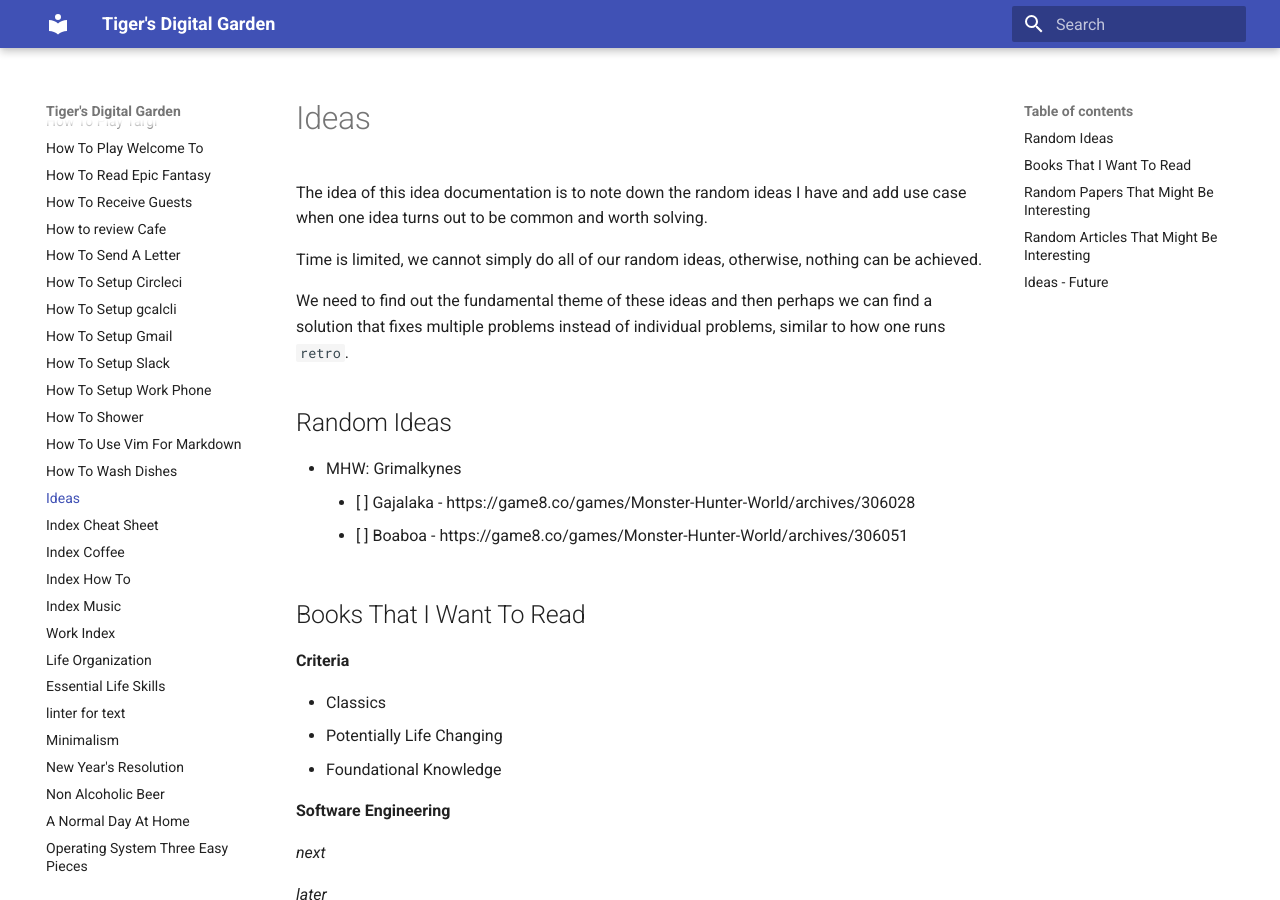
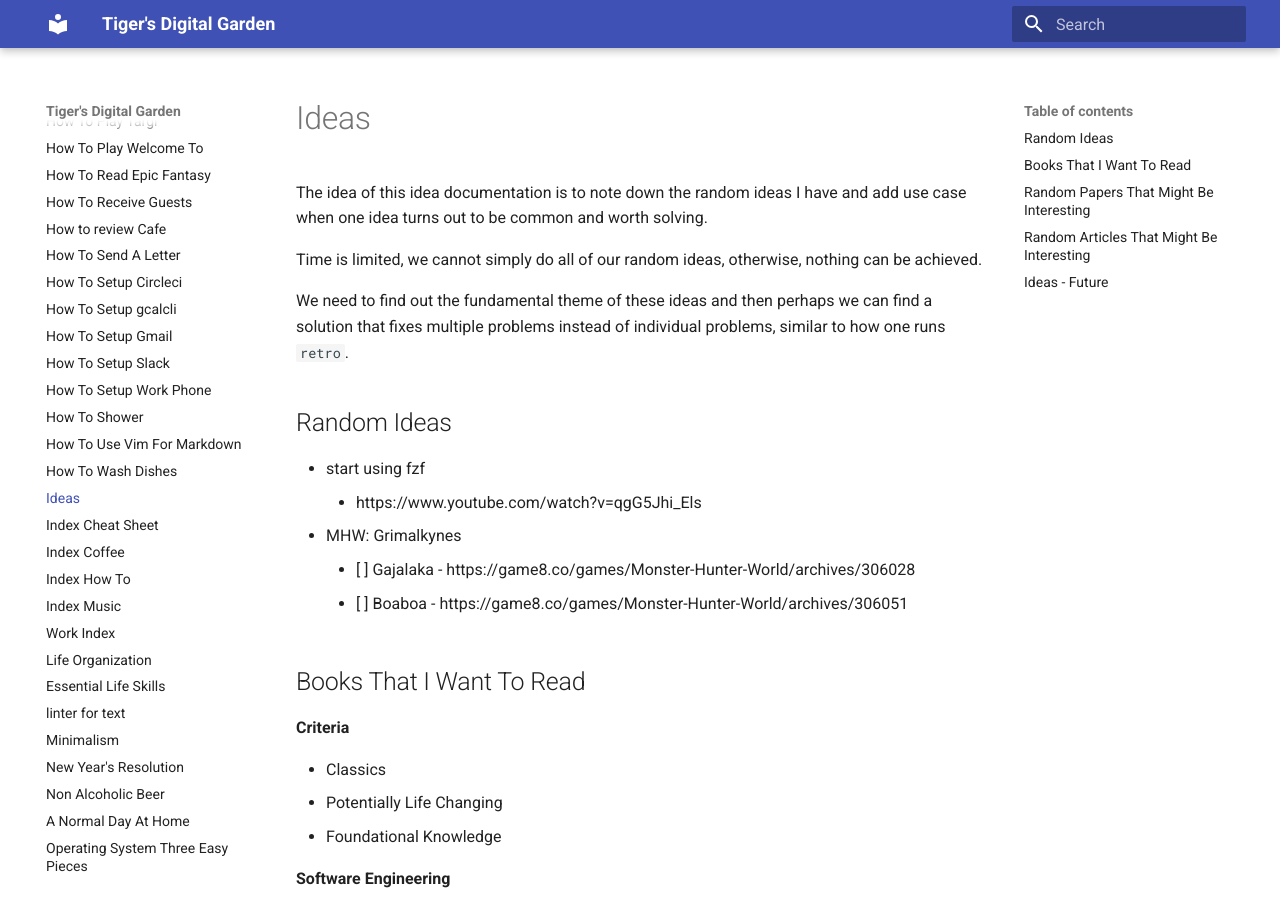
Before and after one commit to ynotstartups/notes, an MkDocs documentation site: the page built from notes/ideas.md, in a window 1280 px wide and 900 px high. Built offline with MkDocs 1.6.1 and Material for MkDocs 9.7.7, drawn with Linux system fonts in a browser that asks for light colours.

Commit message:
add idea

```diff
--- a/notes/ideas.md
+++ b/notes/ideas.md
@@ -8,6 +8,8 @@ We need to find out the fundamental theme of these ideas and then perhaps we can
 
 ## Random Ideas
 
+- start using fzf
+  - https://www.youtube.com/watch?v=qgG5Jhi_Els
 - MHW: Grimalkynes
   - [ ] Gajalaka - https://game8.co/games/Monster-Hunter-World/archives/306028
   - [ ] Boaboa - https://game8.co/games/Monster-Hunter-World/archives/306051
```
